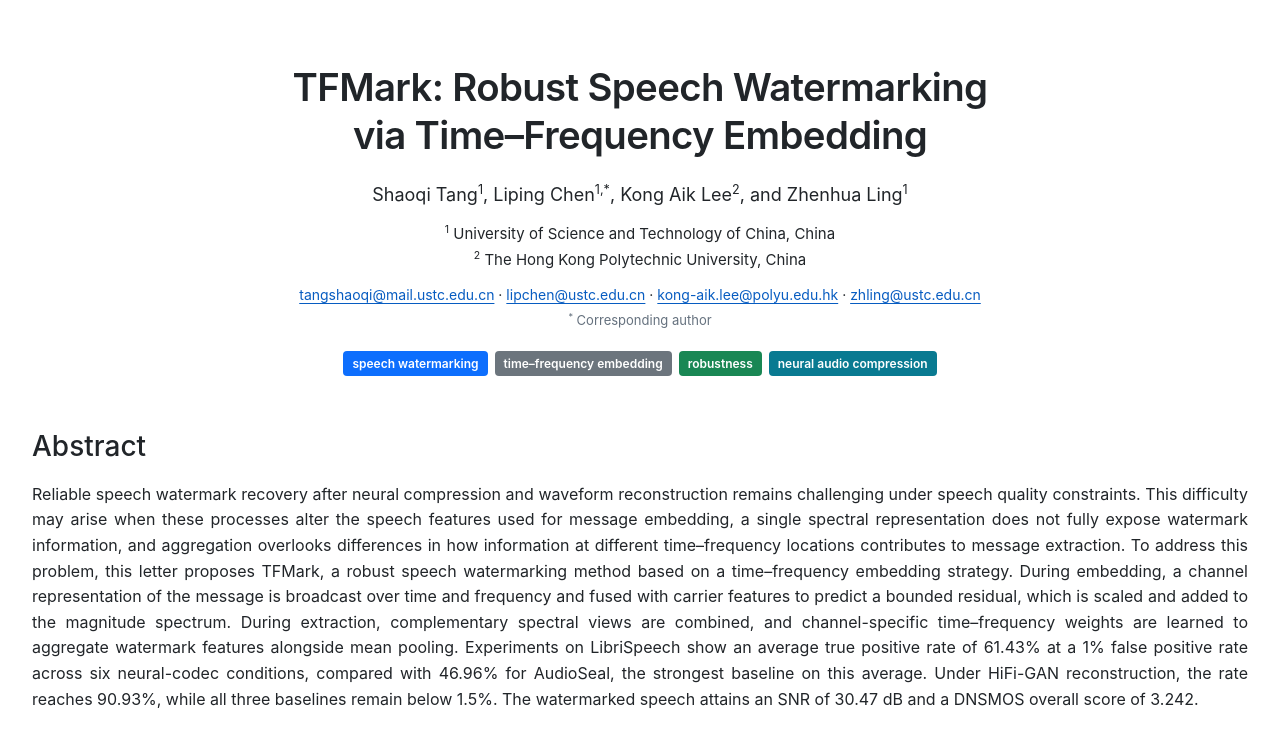
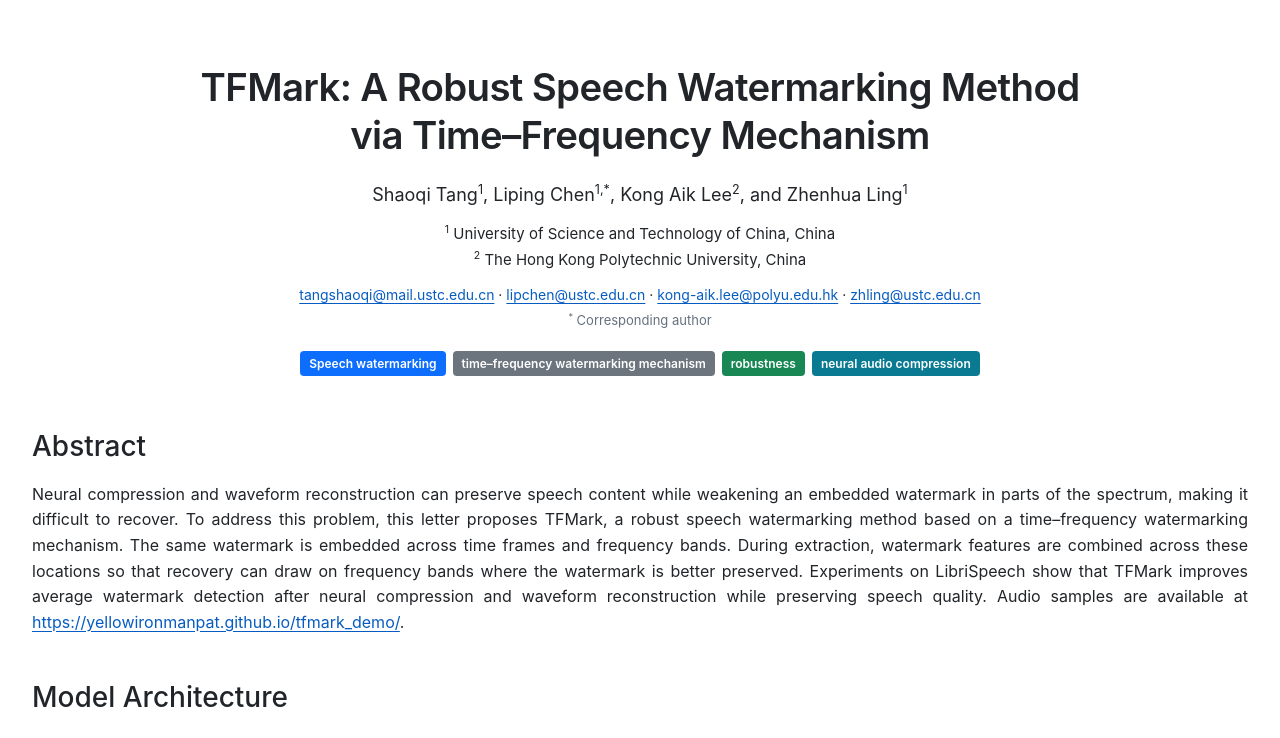
Before and after one commit to yellowIronmanpat/tfmark_demo, a plain HTML site: page index.html in a window 1280 px wide. Shown: the top 738 px of the page. Drawn offline with Linux system fonts and the light colour scheme.

Commit message:
Update demo title, abstract, keywords and architecture to match the revised manuscript

```diff
--- a/index.html
+++ b/index.html
@@ -3,14 +3,14 @@
 <head>
   <meta charset="utf-8">
   <meta name="viewport" content="width=device-width, initial-scale=1">
-  <meta name="description" content="Audio samples for TFMark: Robust Speech Watermarking via Time–Frequency Embedding. Compare original speech with TFMark, AudioSeal, TimbreWatermarking and WavMark.">
+  <meta name="description" content="Audio samples for TFMark: A Robust Speech Watermarking Method via Time–Frequency Mechanism. Compare original speech with TFMark, AudioSeal, TimbreWatermarking and WavMark.">
   <meta name="theme-color" content="#ffffff">
   <link rel="canonical" href="https://yellowironmanpat.github.io/tfmark_demo/">
   <meta property="og:url" content="https://yellowironmanpat.github.io/tfmark_demo/">
   <meta property="og:type" content="website">
-  <meta property="og:title" content="TFMark: Robust Speech Watermarking via Time–Frequency Embedding">
+  <meta property="og:title" content="TFMark: A Robust Speech Watermarking Method via Time–Frequency Mechanism">
   <meta property="og:description" content="Listen to original and watermarked LibriSpeech samples from TFMark and three baseline methods.">
-  <title>TFMark: Robust Speech Watermarking via Time–Frequency Embedding</title>
+  <title>TFMark: A Robust Speech Watermarking Method via Time–Frequency Mechanism</title>
   <link rel="stylesheet" href="assets/css/style.css">
   <script src="assets/js/player.js" defer></script>
 </head>
@@ -18,19 +18,19 @@
 <a class="skip-link" href="#results">Skip to audio samples</a>
 <main>
   <header class="paper-header">
-    <h1>TFMark: Robust Speech Watermarking<br>via Time–Frequency Embedding</h1>
+    <h1>TFMark: A Robust Speech Watermarking Method<br>via Time–Frequency Mechanism</h1>
     <p class="authors">Shaoqi Tang<sup>1</sup>, Liping Chen<sup>1,*</sup>, Kong Aik Lee<sup>2</sup>, and Zhenhua Ling<sup>1</sup></p>
     <p class="affiliation"><sup>1</sup> University of Science and Technology of China, China</p>
     <p class="affiliation"><sup>2</sup> The Hong Kong Polytechnic University, China</p>
     <p class="contact"><a href="mailto:tangshaoqi@mail.ustc.edu.cn">tangshaoqi@mail.ustc.edu.cn</a> · <a href="mailto:lipchen@ustc.edu.cn">lipchen@ustc.edu.cn</a> · <a href="mailto:kong-aik.lee@polyu.edu.hk">kong-aik.lee@polyu.edu.hk</a> · <a href="mailto:zhling@ustc.edu.cn">zhling@ustc.edu.cn</a></p>
     <p class="corresponding"><sup>*</sup> Corresponding author</p>
     <div class="keywords" aria-label="Research topics">
-      <span class="keyword">speech watermarking</span><span class="keyword">time–frequency embedding</span><span class="keyword">robustness</span><span class="keyword">neural audio compression</span>
+      <span class="keyword">Speech watermarking</span><span class="keyword">time–frequency watermarking mechanism</span><span class="keyword">robustness</span><span class="keyword">neural audio compression</span>
     </div>
   </header>
   <section aria-labelledby="abstract-title">
     <h2 id="abstract-title">Abstract</h2>
-    <p class="abstract">Reliable speech watermark recovery after neural compression and waveform reconstruction remains challenging under speech quality constraints. This difficulty may arise when these processes alter the speech features used for message embedding, a single spectral representation does not fully expose watermark information, and aggregation overlooks differences in how information at different time–frequency locations contributes to message extraction. To address this problem, this letter proposes TFMark, a robust speech watermarking method based on a time–frequency embedding strategy. During embedding, a channel representation of the message is broadcast over time and frequency and fused with carrier features to predict a bounded residual, which is scaled and added to the magnitude spectrum. During extraction, complementary spectral views are combined, and channel-specific time–frequency weights are learned to aggregate watermark features alongside mean pooling. Experiments on LibriSpeech show an average true positive rate of 61.43% at a 1% false positive rate across six neural-codec conditions, compared with 46.96% for AudioSeal, the strongest baseline on this average. Under HiFi-GAN reconstruction, the rate reaches 90.93%, while all three baselines remain below 1.5%. The watermarked speech attains an SNR of 30.47 dB and a DNSMOS overall score of 3.242.</p>
+    <p class="abstract">Neural compression and waveform reconstruction can preserve speech content while weakening an embedded watermark in parts of the spectrum, making it difficult to recover. To address this problem, this letter proposes TFMark, a robust speech watermarking method based on a time–frequency watermarking mechanism. The same watermark is embedded across time frames and frequency bands. During extraction, watermark features are combined across these locations so that recovery can draw on frequency bands where the watermark is better preserved. Experiments on LibriSpeech show that TFMark improves average watermark detection after neural compression and waveform reconstruction while preserving speech quality. Audio samples are available at <a href="#results">https://yellowironmanpat.github.io/tfmark_demo/</a>.</p>
   </section>
   <section aria-labelledby="architecture-title">
     <h2 id="architecture-title">Model Architecture</h2>
```
Also changed, not shown: assets/images/architecture.png, 2 other files.
